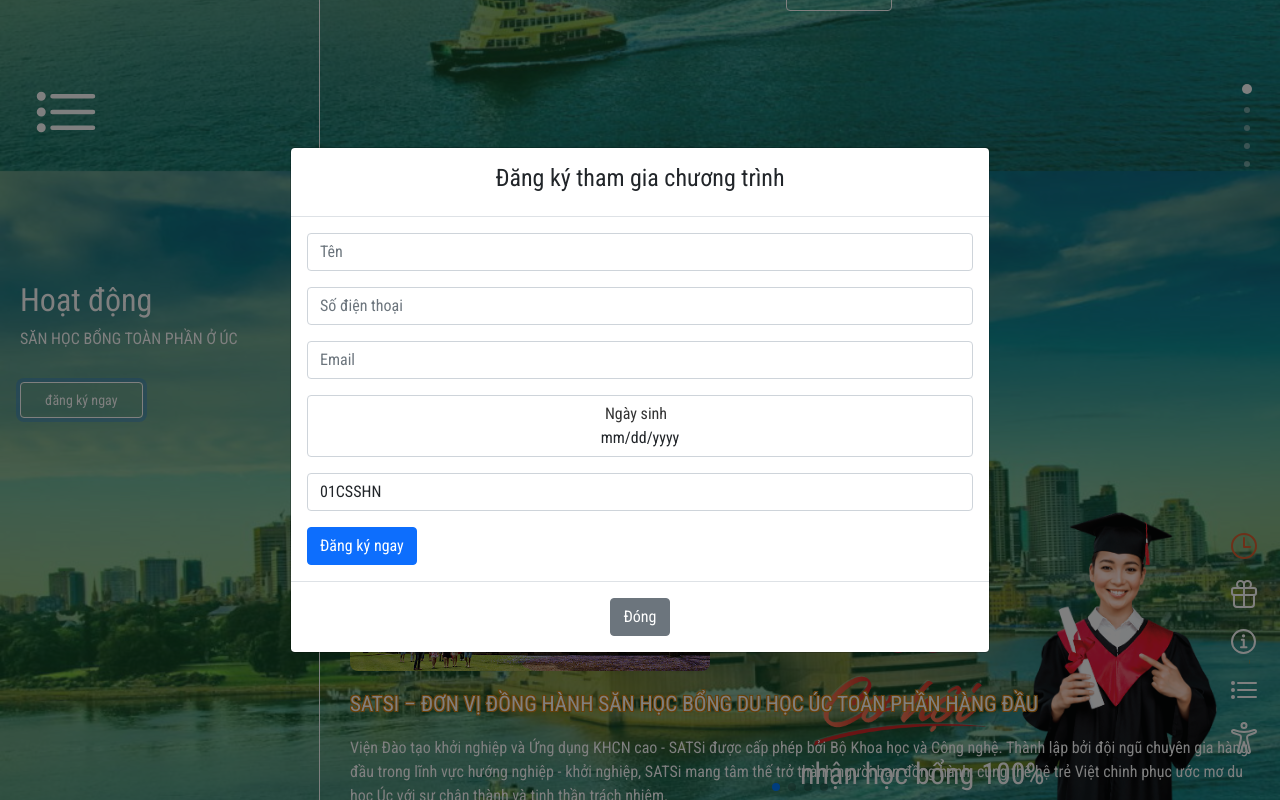
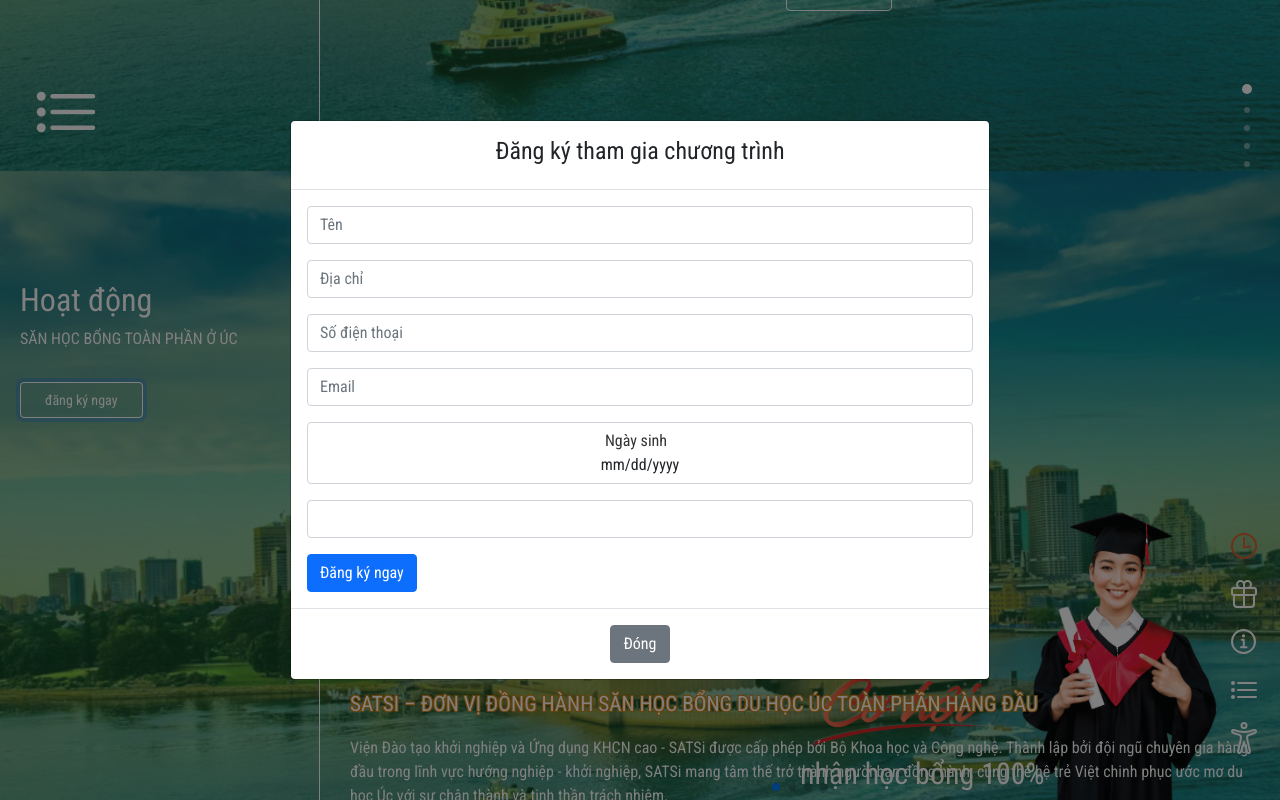
Before and after one commit to SatsiTek/satsi-event-FE, a React (Create React App) app: page / in a window 1280 px wide. Both pictures are taken after a click on the button "đăng ký ngay". Shown: the part 3029-3829 px from the top of the page. Built offline with nearby package versions, Linux system fonts and the light colour scheme.

Commit message:
build v2

```diff
--- a/src/api/registerApi.js
+++ b/src/api/registerApi.js
@@ -1,12 +1,12 @@
-import axiosClient from './axiosClient';
+import axiosClient from "./axiosClient";
 
 const registerApi = {
   register: (data) => {
-    const url = 'event/save';
+    const url = "api/other/user-register/";
     return axiosClient.post(url, data);
   },
   getAll: () => {
-    const url = 'event/all';
+    const url = "event/all";
     return axiosClient.get(url);
   },
 };
--- a/src/components/RegisterModal.js/RegisterModal.js
+++ b/src/components/RegisterModal.js/RegisterModal.js
@@ -1,23 +1,26 @@
-import React from 'react';
-import { appendErrors, useForm } from 'react-hook-form';
-import registerApi from '../../api/registerApi';
-import qrImg from '../../asset/qr-img2.jpg';
-import './RegisterModal.css';
+import React from "react";
+import { appendErrors, useForm } from "react-hook-form";
+import registerApi from "../../api/registerApi";
+import qrImg from "../../asset/qr-img2.jpg";
+import "./RegisterModal.css";
 const RegisterModal = () => {
   const {
     register,
     formState: { errors },
     handleSubmit,
     reset,
-  } = useForm();
+  } = useForm({
+    defaultValues: {
+      representer: " ",
+    },
+  });
   const [success, setSuccess] = React.useState(false);
   const [failure, setFailure] = React.useState(false);
   const [disabledBtn, setDisableBtn] = React.useState(false);
 
   const handleFormSubmit = async (data) => {
     try {
-      console.log(data);
-      const res = await registerApi.register(data);
+      await registerApi.register({ ...data, type: "du hoc uc" });
       setSuccess(true);
       setDisableBtn(true);
       setTimeout(() => {
@@ -25,7 +28,6 @@ const RegisterModal = () => {
         setDisableBtn(false);
         reset();
       }, 2000);
-      console.log(res);
     } catch (error) {
       setFailure(true);
       setDisableBtn(true);
@@ -34,143 +36,163 @@ const RegisterModal = () => {
         setDisableBtn(false);
         reset();
       }, 2000);
-
       console.log(error);
     }
   };
   return (
-    <div className='modal fade' id='exampleModal'>
-      <div className='modal-dialog modal-dialog-centered'>
-        <div className='modal-content'>
-          <div className='modal-header justify-content-center'>
-            <h4 className=' text-center' id='exampleModalLabel'>
+    <div className="modal fade" id="exampleModal">
+      <div className="modal-dialog modal-dialog-centered">
+        <div className="modal-content">
+          <div className="modal-header justify-content-center">
+            <h4 className=" text-center" id="exampleModalLabel">
               Đăng ký tham gia chương trình
             </h4>
           </div>
-          <div className='modal-body'>
-            {' '}
-            <form className='form' onSubmit={handleSubmit(handleFormSubmit)}>
-              <div className='input-group mb-3 '>
+          <div className="modal-body">
+            <form className="form" onSubmit={handleSubmit(handleFormSubmit)}>
+              <div className="input-group mb-3 ">
                 {/* <label htmlFor='name' class='form-label'>
                   Tên
                 </label> */}
                 <input
-                  id='name'
-                  placeholder='Tên'
-                  {...register('name', {
-                    required: 'ban phai nhap truong nay',
+                  id="name"
+                  placeholder="Tên"
+                  {...register("name", {
+                    required: "ban phai nhap truong nay",
                   })}
-                  type='text'
+                  type="text"
                   className={
-                    errors.name ? 'form-control is-invalid' : 'form-control '
+                    errors.name ? "form-control is-invalid" : "form-control "
                   }
                 />
                 {errors.name && (
-                  <div class='invalid-feedback'>{errors.name?.message}</div>
+                  <div class="invalid-feedback">{errors.name?.message}</div>
                 )}
               </div>
-              <div className='input-group mb-3 '>
-                {/* <label htmlFor='phone' class='form-label'>
+              <div className="input-group mb-3 ">
+                {/* <label htmlFor='name' class='form-label'>
+                  Tên
+                </label> */}
+                <input
+                  id="address"
+                  placeholder="Địa chỉ"
+                  {...register("address", {
+                    required: "ban phai nhap truong nay",
+                  })}
+                  type="text"
+                  className={
+                    errors.address ? "form-control is-invalid" : "form-control "
+                  }
+                />
+                {errors.address && (
+                  <div class="invalid-feedback">{errors.address?.message}</div>
+                )}
+              </div>
+              <div className="input-group mb-3 ">
+                {/* <label htmlFor='phoneNumber' class='form-label'>
                   Số điện thoại
                 </label> */}
                 <input
-                  id='phone'
-                  placeholder='Số điện thoại'
-                  {...register('phone', {
-                    required: 'ban phai nhap truong nay',
+                  id="phoneNumber"
+                  placeholder="Số điện thoại"
+                  {...register("phoneNumber", {
+                    required: "ban phai nhap truong nay",
                     pattern: {
                       value: /(03|05|07|08|09|01[2|6|8|9])+([0-9]{8})\b/,
-                      message: 'nhập đúng số điện thoại',
+                      message: "nhập đúng số điện thoại",
                     },
                   })}
-                  type='text'
+                  type="text"
                   className={
-                    errors.phone ? 'form-control is-invalid' : 'form-control '
+                    errors.phoneNumber
+                      ? "form-control is-invalid"
+                      : "form-control "
                   }
                 />
-                {errors.phone && (
-                  <div class='invalid-feedback'>{errors.phone?.message}</div>
+                {errors.phoneNumber && (
+                  <div class="invalid-feedback">
+                    {errors.phoneNumber?.message}
+                  </div>
                 )}
               </div>
-              <div className='input-group mb-3 '>
+              <div className="input-group mb-3 ">
                 {/* <label htmlFor='email' class='form-label'>
                   Email
                 </label> */}
                 <input
-                  id='email'
-                  placeholder='Email'
-                  {...register('email', {
-                    required: 'ban phai nhap truong nay',
+                  id="email"
+                  placeholder="Email"
+                  {...register("email", {
                     pattern: {
                       value: /^[A-Z0-9._%+-]+@[A-Z0-9.-]+\.[A-Z]{2,}$/i,
-                      message: 'nhập đúng email của bạn',
+                      message: "nhập đúng email của bạn",
                     },
                   })}
-                  type='text'
+                  type="text"
                   className={
-                    errors.email ? 'form-control is-invalid' : 'form-control '
+                    errors.email ? "form-control is-invalid" : "form-control "
                   }
                 />
                 {errors.email && (
-                  <div class='invalid-feedback'>{errors.email?.message}</div>
+                  <div class="invalid-feedback">{errors.email?.message}</div>
                 )}
               </div>
-              <div className='input-group mb-3 '>
-                {/* <label htmlFor='birth' class='form-label'>
+              <div className="input-group mb-3 ">
+                {/* <label htmlFor='dateOfBirth' class='form-label'>
                   Ngày sinh
                 </label> */}
                 <input
-                  id='birth'
-                  placeholder='Ngày sinh'
-                  {...register('birth', {
-                    required: 'ban phai nhap truong nay',
+                  id="dateOfBirth"
+                  placeholder="Ngày sinh"
+                  {...register("dateOfBirth", {
+                    required: "ban phai nhap truong nay",
                   })}
-                  type='date'
+                  type="date"
                   className={
-                    errors.birth ? 'form-control is-invalid' : 'form-control '
+                    errors.dateOfBirth
+                      ? "form-control is-invalid"
+                      : "form-control "
                   }
                 />
-                {errors.birth && (
-                  <div class='invalid-feedback'>{errors.birth?.message}</div>
+                {errors.dateOfBirth && (
+                  <div class="invalid-feedback">
+                    {errors.dateOfBirth?.message}
+                  </div>
                 )}
               </div>
-              <div className='mb-3 '>
-                {/* <label htmlFor='code' className='form-label'>
+              <div className="mb-3 ">
+                {/* <label htmlFor='representer' className='form-label'>
                   Người giới thiệu
                 </label> */}
                 <input
-                  id='code'
-                  placeholder='Mã người giới thiệu'
-                  {...register('code')}
-                  type='text'
-                  value='01CSSHN'
-                  className='form-control '
+                  id="representer"
+                  placeholder="Mã người giới thiệu (nếu có)"
+                  {...register("representer")}
+                  type="text"
+                  className="form-control "
                   // disabled
                 />
               </div>
               {success && (
-                <div className='notiSuccess mb-2'> đăng ký thành công</div>
+                <div className="notiSuccess mb-2"> đăng ký thành công</div>
               )}
               {failure && (
-                <div className='notiFailure mb-2'>
-                  {' '}
-                  đăng ký không thành công
-                </div>
+                <div className="notiFailure mb-2">đăng ký không thành công</div>
               )}
               <button
                 disabled={disabledBtn}
-                type='submit'
-                className='btn btn-primary'
+                type="submit"
+                className="btn btn-primary"
               >
                 Đăng ký ngay
               </button>
             </form>
           </div>
-          <div class='modal-footer justify-content-center'>
+          <div class="modal-footer justify-content-center">
             <button
-              type='button'
-              class='btn btn-secondary '
-              data-bs-dismiss='modal'
+              type="button"
+              class="btn btn-secondary "
+              data-bs-dismiss="modal"
             >
               Đóng
             </button>
```
Also changed, not shown: 15 other files (tests, documents, lock files or other folders).
